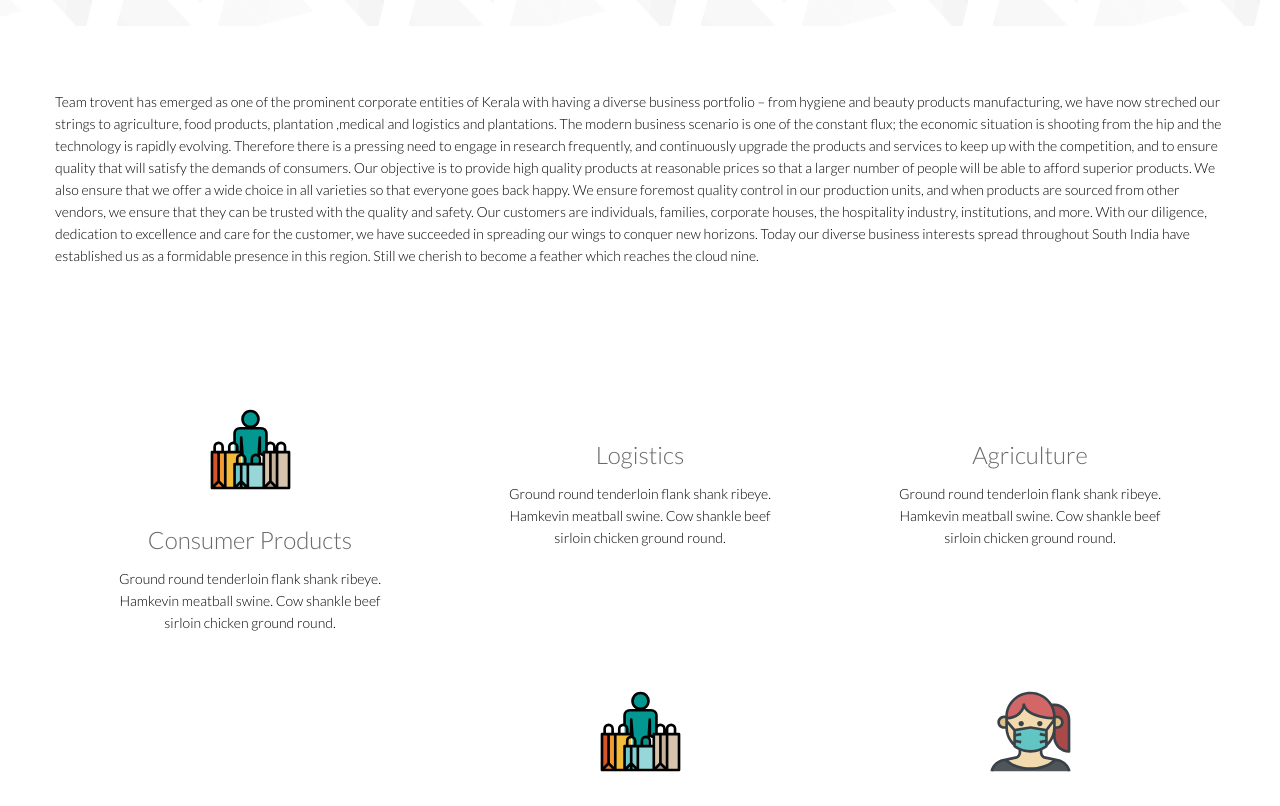
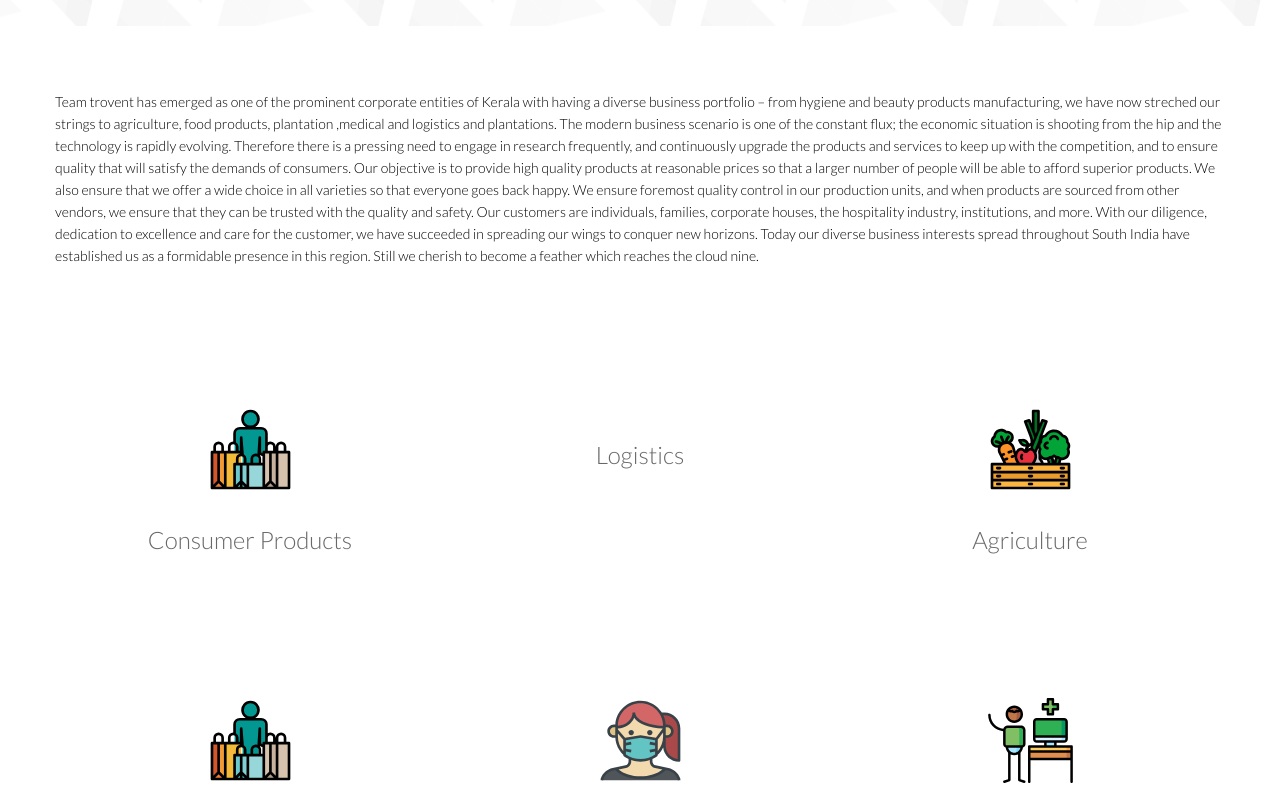
Before and after one commit to troventqkkd/websiet, a plain HTML site: page team.html in a window 1280 px wide. Shown: the part 254-1060 px from the top of the page. Drawn offline with nearby package versions, Linux system fonts and the light colour scheme.

Commit message:
Update team.html

```diff
--- a/team.html
+++ b/team.html
@@ -125,7 +125,6 @@
                             <img src="images/home/consumer.svg" alt="">
                         </div>
                         <h2>Consumer Products</h2>
-                        <p>Ground round tenderloin flank shank ribeye. Hamkevin meatball swine. Cow shankle beef sirloin chicken ground round.</p>
                     </div>
                 </div>
 		<div class="col-sm-4 text-center padding wow fadeIn" data-wow-duration="1000ms" data-wow-delay="300ms">
@@ -134,16 +133,14 @@
                             <img src="images/home/shipment.svg" alt="">
                         </div>
                         <h2>Logistics</h2>
-                        <p>Ground round tenderloin flank shank ribeye. Hamkevin meatball swine. Cow shankle beef sirloin chicken ground round.</p>
                     </div>
                 </div>
 		    <div class="col-sm-4 text-center padding wow fadeIn" data-wow-duration="1000ms" data-wow-delay="300ms">
                     <div class="single-service">
                         <div class="wow scaleIn" data-wow-duration="500ms" data-wow-delay="300ms">
-                            <img src="images/home/harvestr.svg" alt="">
+                            <img src="images/home/harvest.svg" alt="">
                         </div>
                         <h2>Agriculture</h2>
-                        <p>Ground round tenderloin flank shank ribeye. Hamkevin meatball swine. Cow shankle beef sirloin chicken ground round.</p>
                     </div>
                 </div>
 		    <div class="col-sm-4 text-center padding wow fadeIn" data-wow-duration="1000ms" data-wow-delay="300ms">
@@ -152,7 +149,6 @@
                             <img src="images/home/consumer.svg" alt="">
                         </div>
                         <h2>Plantation</h2>
-
                     </div>
                 </div>
                 <div class="col-sm-4 text-center padding wow fadeIn" data-wow-duration="1000ms" data-wow-delay="600ms">
@@ -161,7 +157,6 @@
                             <img src="images/home/mask.svg" alt="">
                         </div>
                         <h2>Hygeine Products</h2>
-
                     </div>
                 </div>
                 <div class="col-sm-4 text-center padding wow fadeIn" data-wow-duration="1000ms" data-wow-delay="900ms">
@@ -170,7 +165,6 @@
                             <img src="images/home/online-assistance.svg" alt="">
                         </div>
                         <h2>Medical Items</h2>
-
                     </div>
                 </div>
             </div>
```
